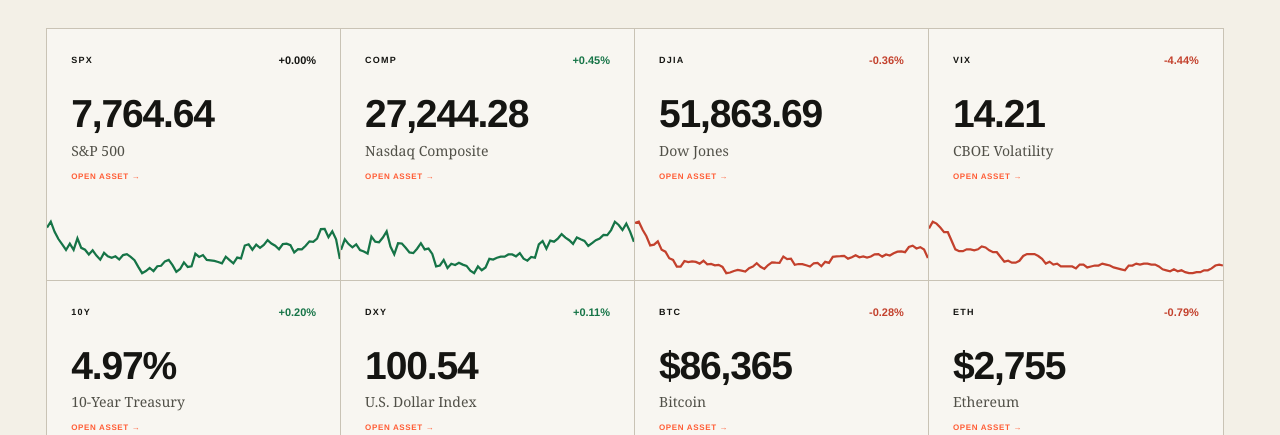
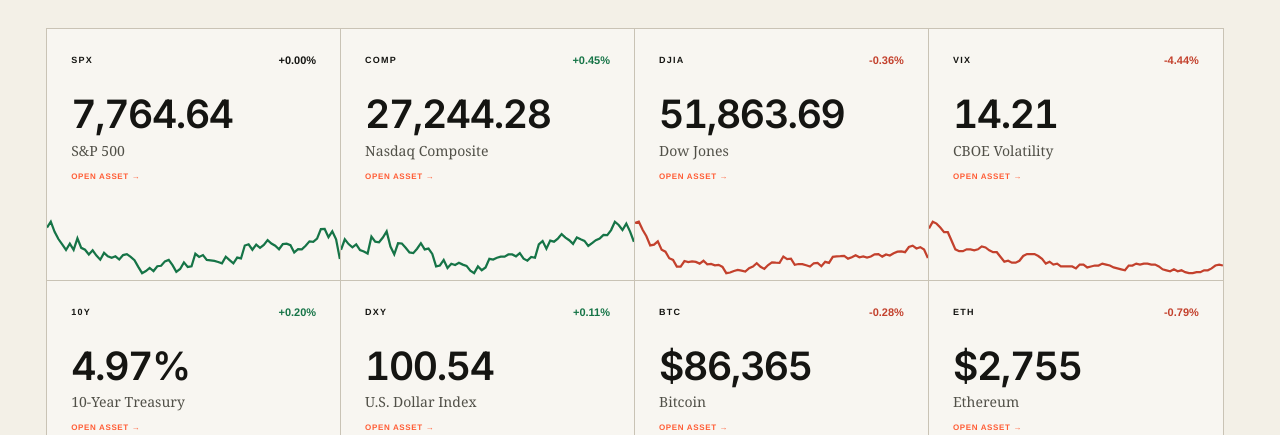
Before and after one commit to coolxng/market-summary, a Next.js app: page / in a window 1280 px wide. Shown: the part 1429-1864 px from the top of the page. Built offline with nearby package versions, Linux system fonts and the light colour scheme; no server answers.

Commit message:
Use Inter for market numbers

```diff
--- a/app/globals.css
+++ b/app/globals.css
@@ -319,7 +319,7 @@
 .positive { color: var(--up) !important; }
 .negative { color: var(--down) !important; }
 .muted { color: var(--ink-soft) !important; }
-.index-value { margin-top: 28px; font-family: "Helvetica Neue", Helvetica, Arial, sans-serif; font-size: clamp(31px, 3.05vw, 48px); line-height: 1.02; letter-spacing: -.03em; font-weight: 650; font-variant-numeric: tabular-nums; }
+.index-value { margin-top: 28px; font-family: var(--font-inter), "Helvetica Neue", Arial, sans-serif; font-size: clamp(31px, 3.05vw, 48px); line-height: 1.02; letter-spacing: -.035em; font-weight: 600; font-variant-numeric: tabular-nums; }
 .index-name { margin-top: 7px; color: var(--ink-soft); font-family: Georgia, serif; font-size: 14px; }
 .sparkline { display: block; width: calc(100% + 48px); height: 72px; margin: 25px -24px 0; }
 .spark-empty { padding: 25px 0; color: var(--ink-soft); font-size: 10px; }
--- a/app/layout.tsx
+++ b/app/layout.tsx
@@ -1,8 +1,11 @@
 import type { Metadata } from "next";
+import { Inter } from "next/font/google";
 import "./globals.css";
 import PWARegister from "./components/PWARegister";
 import AnalyticsEvents from "./components/AnalyticsEvents";
 import { THEME_COLORS, THEME_STORAGE_KEY } from "./lib/theme";
+
+const inter = Inter({ subsets: ["latin"], variable: "--font-inter", display: "swap" });
 
 const siteUrl = process.env.NEXT_PUBLIC_SITE_URL ?? "https://coolxng.github.io/market-summary/";
 const appleTouchIconUrl = new URL("apple-touch-icon.png", siteUrl).toString();
@@ -52,7 +55,7 @@
 
 export default function RootLayout({ children }: Readonly<{ children: React.ReactNode }>) {
   return (
-    <html lang="en" suppressHydrationWarning>
+    <html lang="en" className={inter.variable} suppressHydrationWarning>
       <head>
         <meta name="theme-color" content={THEME_COLORS.paper} />
         <script
```
